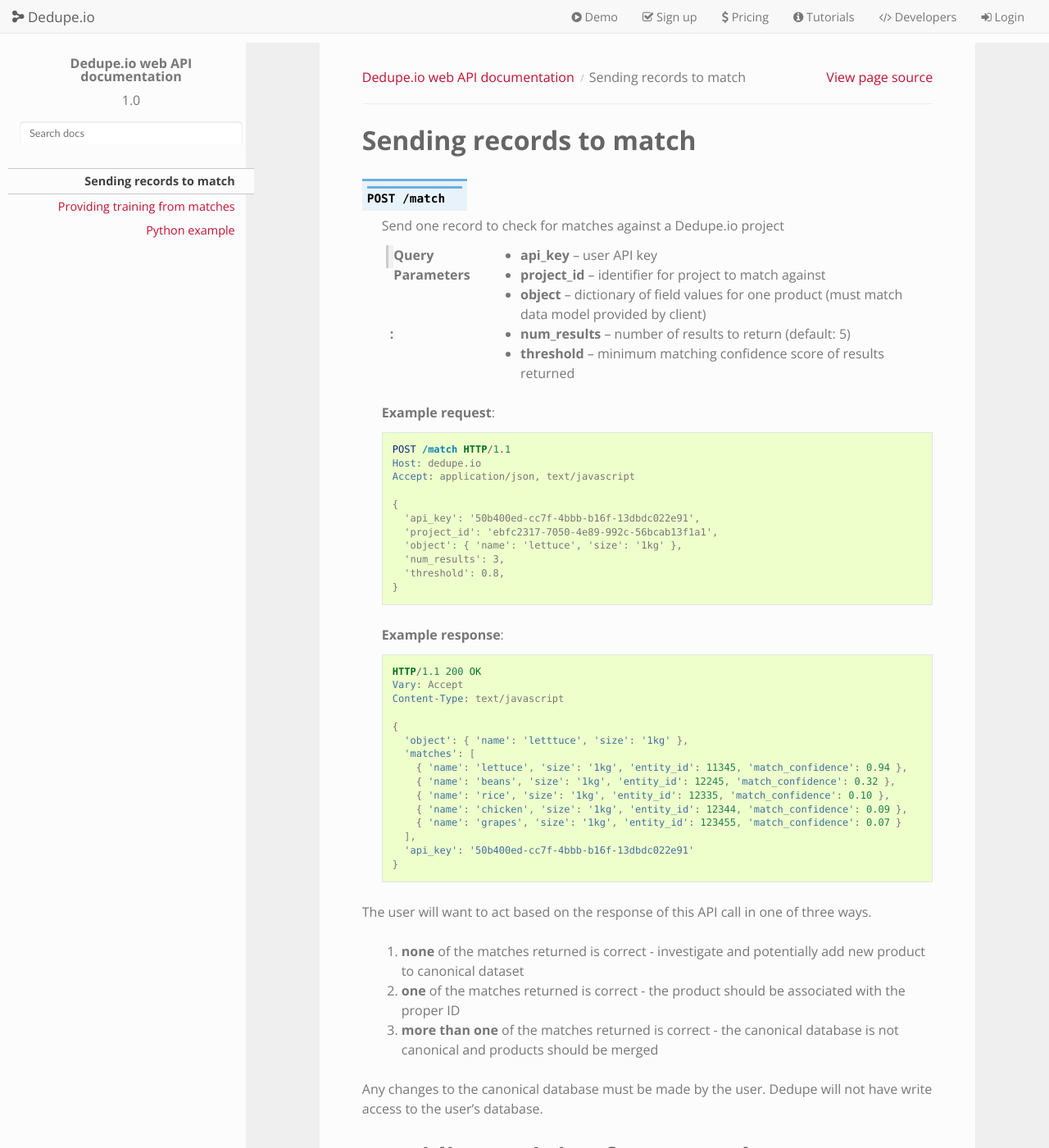
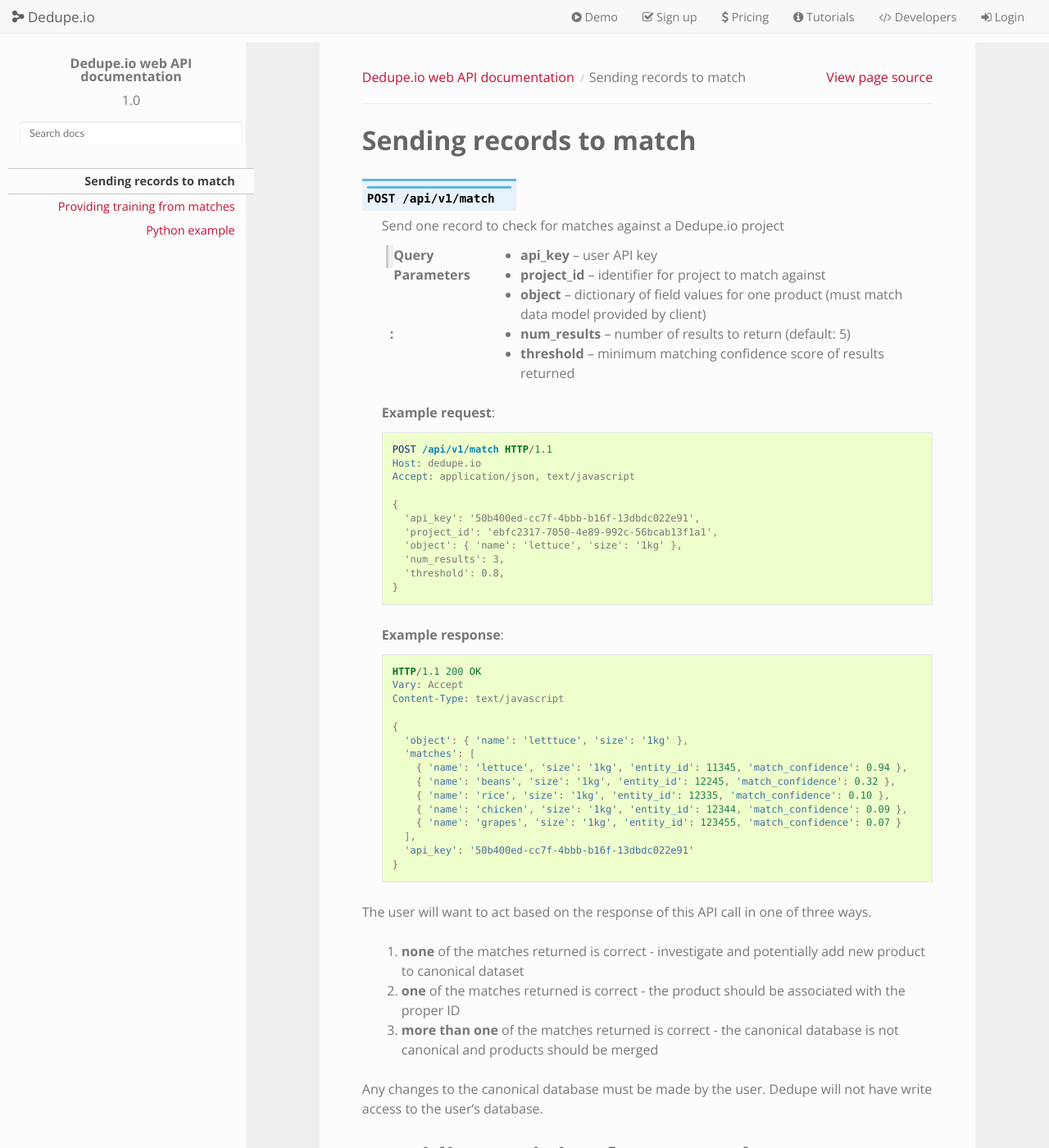
Before and after one commit to dedupeio/dedupeio-web-api-docs, a Sphinx documentation site: the page built from docs/Endpoints.rst, in a window 1280 px wide and 1400 px high. Shown: the whole window at 82% size. Built offline with Sphinx 7.4.7 and the Read the Docs theme 2.0.0, drawn with Linux system fonts in a browser that asks for light colours; some of the changed text lies outside the part shown.

Commit message:
updated urls, minor text changes

```diff
--- a/docs/Endpoints.rst
+++ b/docs/Endpoints.rst
@@ -1,7 +1,7 @@
 Sending records to match
 ========================
 
-.. http:post:: /match
+.. http:post:: /api/v1/match
 
    Send one record to check for matches against a Dedupe.io project
 
@@ -15,7 +15,7 @@
 
    .. sourcecode:: http
 
-      POST /match HTTP/1.1
+      POST /api/v1/match HTTP/1.1
       Host: dedupe.io
       Accept: application/json, text/javascript
 
@@ -61,7 +61,7 @@
 Providing training from matches
 ===============================
 
-.. http:post:: /train
+.. http:post:: /api/v1/train
 
    Send a tagged record to a Dedupe.io project for training.
 
@@ -76,7 +76,7 @@
 
    .. sourcecode:: http
 
-      POST /train HTTP/1.1
+      POST /api/v1/train HTTP/1.1
       Host: dedupe.io
       Accept: application/json, text/javascript
 
```
Also changed, not shown: docs/index.rst (+7 -0 lines).
